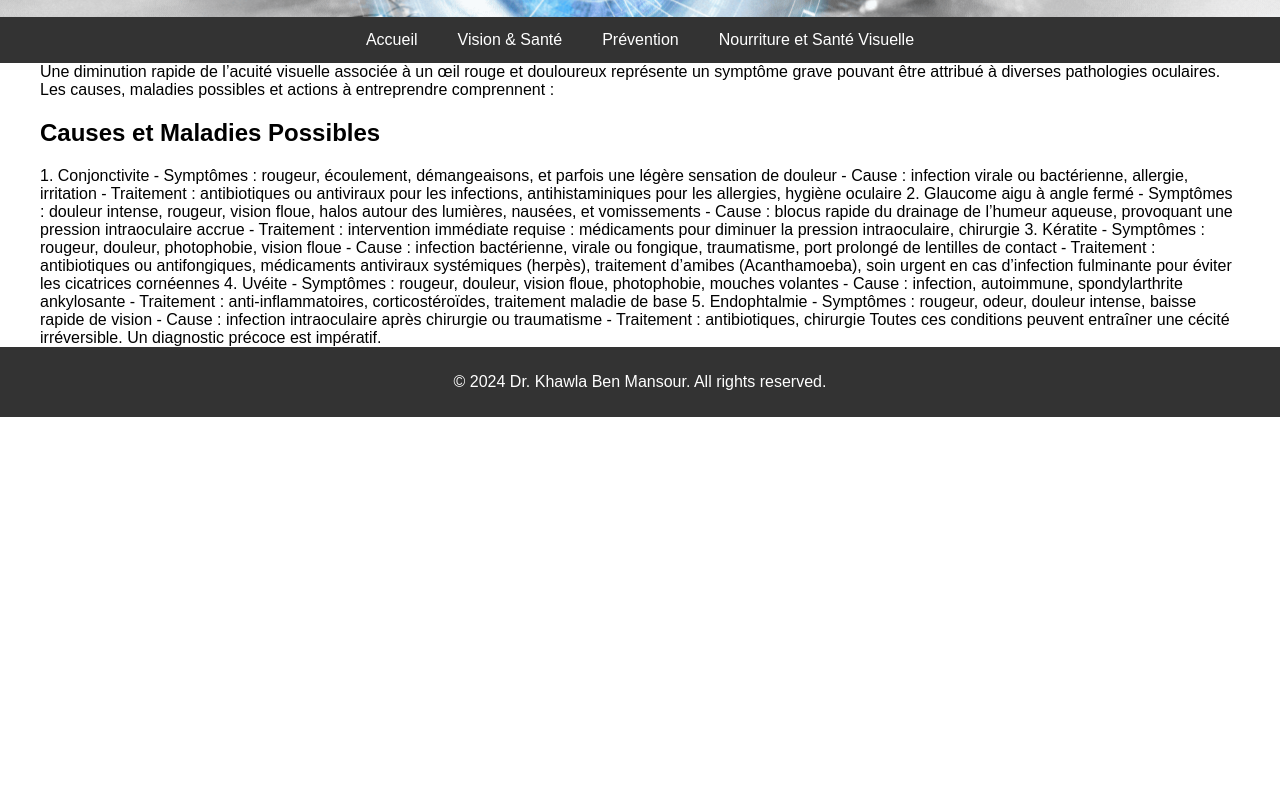
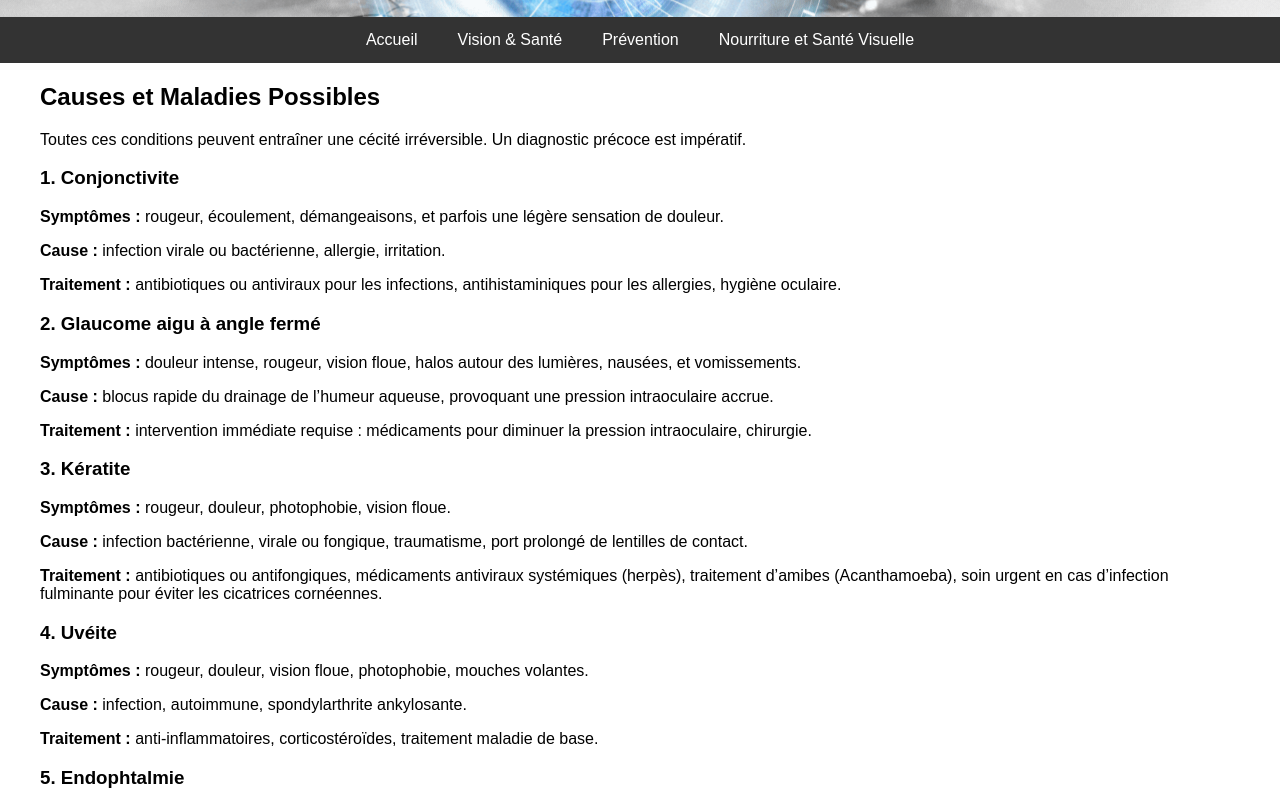
Before and after one commit to MaxelXA/KhawlaBenMansour, a website: page Conseils.html in a window 1280 px wide. Shown: the part 137-942 px from the top of the page. Before the commit the page ends 800 px from the top, so only its background shows below. Drawn offline with Linux system fonts and the light colour scheme.

Commit message:
Update Conseils.html

```diff
--- a/Conseils.html
+++ b/Conseils.html
@@ -21,56 +21,39 @@
         <a href="#nourriture">Nourriture et Santé Visuelle</a>
     </nav>
 
-    <div class="container">
-        <section id="vision-sante">
-Une diminution rapide de l’acuité visuelle associée à un œil rouge et douloureux représente un symptôme grave pouvant être attribué à diverses pathologies oculaires. Les causes, maladies possibles et actions à entreprendre comprennent :
+<div class="container">
+    <section id="vision-sante">
+        <h2>Causes et Maladies Possibles</h2>
+        <p>Toutes ces conditions peuvent entraîner une cécité irréversible. Un diagnostic précoce est impératif.</p>
 
-<h2>Causes et Maladies Possibles</h2>
+        <h3>1. Conjonctivite</h3>
+        <p><strong>Symptômes :</strong> rougeur, écoulement, démangeaisons, et parfois une légère sensation de douleur.</p>
+        <p><strong>Cause :</strong> infection virale ou bactérienne, allergie, irritation.</p>
+        <p><strong>Traitement :</strong> antibiotiques ou antiviraux pour les infections, antihistaminiques pour les allergies, hygiène oculaire.</p>
 
-1. Conjonctivite
+        <h3>2. Glaucome aigu à angle fermé</h3>
+        <p><strong>Symptômes :</strong> douleur intense, rougeur, vision floue, halos autour des lumières, nausées, et vomissements.</p>
+        <p><strong>Cause :</strong> blocus rapide du drainage de l’humeur aqueuse, provoquant une pression intraoculaire accrue.</p>
+        <p><strong>Traitement :</strong> intervention immédiate requise : médicaments pour diminuer la pression intraoculaire, chirurgie.</p>
 
-- Symptômes : rougeur, écoulement, démangeaisons, et parfois une légère sensation de douleur
+        <h3>3. Kératite</h3>
+        <p><strong>Symptômes :</strong> rougeur, douleur, photophobie, vision floue.</p>
+        <p><strong>Cause :</strong> infection bactérienne, virale ou fongique, traumatisme, port prolongé de lentilles de contact.</p>
+        <p><strong>Traitement :</strong> antibiotiques ou antifongiques, médicaments antiviraux systémiques (herpès), traitement d’amibes (Acanthamoeba), soin urgent en cas d’infection fulminante pour éviter les cicatrices cornéennes.</p>
 
-- Cause : infection virale ou bactérienne, allergie, irritation
+        <h3>4. Uvéite</h3>
+        <p><strong>Symptômes :</strong> rougeur, douleur, vision floue, photophobie, mouches volantes.</p>
+        <p><strong>Cause :</strong> infection, autoimmune, spondylarthrite ankylosante.</p>
+        <p><strong>Traitement :</strong> anti-inflammatoires, corticostéroïdes, traitement maladie de base.</p>
 
-- Traitement : antibiotiques ou antiviraux pour les infections, antihistaminiques pour les allergies, hygiène oculaire
+        <h3>5. Endophtalmie</h3>
+        <p><strong>Symptômes :</strong> rougeur, odeur, douleur intense, baisse rapide de vision.</p>
+        <p><strong>Cause :</strong> infection intraoculaire après chirurgie ou traumatisme.</p>
+        <p><strong>Traitement :</strong> antibiotiques, chirurgie.</p>
 
-2. Glaucome aigu à angle fermé
-
-- Symptômes : douleur intense, rougeur, vision floue, halos autour des lumières, nausées, et vomissements
-
-- Cause : blocus rapide du drainage de l’humeur aqueuse, provoquant une pression intraoculaire accrue
-
-- Traitement : intervention immédiate requise : médicaments pour diminuer la pression intraoculaire, chirurgie
-
-3. Kératite
-
-- Symptômes : rougeur, douleur, photophobie, vision floue
-
-- Cause : infection bactérienne, virale ou fongique, traumatisme, port prolongé de lentilles de contact
-
-- Traitement : antibiotiques ou antifongiques, médicaments antiviraux systémiques (herpès), traitement d’amibes (Acanthamoeba), soin urgent en cas d’infection fulminante pour éviter les cicatrices cornéennes
-
-4. Uvéite
-
-- Symptômes : rougeur, douleur, vision floue, photophobie, mouches volantes
-
-- Cause : infection, autoimmune, spondylarthrite ankylosante
-
-- Traitement : anti-inflammatoires, corticostéroïdes, traitement maladie de base
-
-5. Endophtalmie
-
-- Symptômes : rougeur, odeur, douleur intense, baisse rapide de vision
-
-- Cause : infection intraoculaire après chirurgie ou traumatisme
-
-- Traitement : antibiotiques, chirurgie
-
-Toutes ces conditions peuvent entraîner une cécité irréversible. Un diagnostic précoce est impératif.
-</section>
-    </div>
-
+        <p><em>Toutes ces conditions peuvent entraîner une cécité irréversible. Un diagnostic précoce est impératif.</em></p>
+    </section>
+</div>
     <footer>
         <p>&copy; 2024 Dr. Khawla Ben Mansour. All rights reserved.</p>
     </footer>
```
